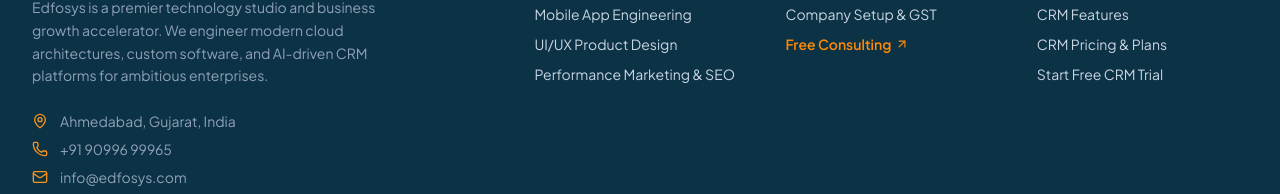
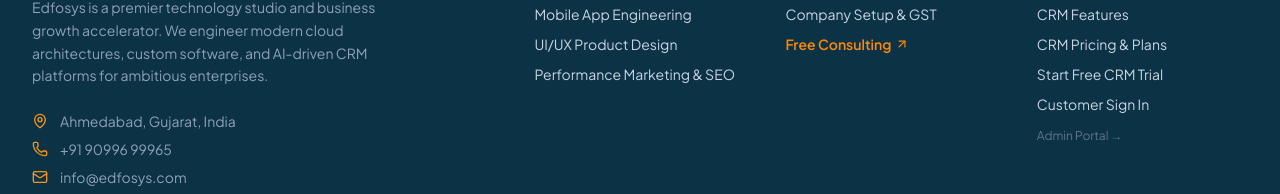
Before and after one commit to techguruyogesh/edfosys-web, a Next.js app in the folder web/: page / in a window 1280 px wide. Shown: the part 5249-5443 px from the top of the page. Built offline with nearby package versions, Linux system fonts and the light colour scheme.

Commit message:
Standardize all marketing and product CTAs across web app

```diff
--- a/web/app/crm/page.js
+++ b/web/app/crm/page.js
@@ -97,7 +97,7 @@
 
             <div className="flex flex-col sm:flex-row items-center justify-center gap-4 mb-12">
               <a
-                href="https://app.edfosys.com/register"
+                href="https://app.edfosys.com/signup"
                 target="_blank"
                 rel="noopener noreferrer"
                 className="w-full sm:w-auto px-8 py-4 rounded-xl text-base font-bold bg-[#F7941D] hover:bg-[#e57a0b] text-white shadow-xl shadow-orange-500/25 transition-all hover:scale-[1.02] flex items-center justify-center space-x-2"
@@ -215,7 +215,7 @@
             </p>
             <div className="flex flex-col sm:flex-row items-center justify-center gap-4">
               <a
-                href="https://app.edfosys.com/register"
+                href="https://app.edfosys.com/signup"
                 target="_blank"
                 rel="noopener noreferrer"
                 className="w-full sm:w-auto px-8 py-3.5 rounded-xl font-bold bg-[#F7941D] hover:bg-[#e57a0b] text-white shadow-xl"
--- a/web/app/crm/pricing/page.js
+++ b/web/app/crm/pricing/page.js
@@ -26,7 +26,7 @@
       ],
       popular: false,
       ctaText: "Start Free Trial",
-      ctaLink: "https://app.edfosys.com/register?plan=starter",
+      ctaLink: "https://app.edfosys.com/signup?plan=starter",
     },
     {
       name: "Growth",
@@ -44,7 +44,7 @@
       ],
       popular: true,
       ctaText: "Start 14-Day Trial",
-      ctaLink: "https://app.edfosys.com/register?plan=growth",
+      ctaLink: "https://app.edfosys.com/signup?plan=growth",
     },
     {
       name: "Enterprise",
--- a/web/components/layout/Footer.js
+++ b/web/components/layout/Footer.js
@@ -122,8 +122,18 @@
                 </Link>
               </li>
               <li>
-                <a href="https://app.edfosys.com/register" target="_blank" rel="noopener noreferrer" className="hover:text-[#F7941D] transition-colors">
+                <a href="https://app.edfosys.com/signup" target="_blank" rel="noopener noreferrer" className="hover:text-[#F7941D] transition-colors">
                   Start Free CRM Trial
+                </a>
+              </li>
+              <li>
+                <a href="https://app.edfosys.com/login" target="_blank" rel="noopener noreferrer" className="hover:text-[#F7941D] transition-colors">
+                  Customer Sign In
+                </a>
+              </li>
+              <li>
+                <a href="https://app.edfosys.com/admin/login" target="_blank" rel="noopener noreferrer" className="hover:text-[#F7941D] transition-colors text-xs text-slate-500 hover:text-slate-400">
+                  Admin Portal →
                 </a>
               </li>
             </ul>
--- a/web/components/layout/Navbar.js
+++ b/web/components/layout/Navbar.js
@@ -270,7 +270,7 @@
           {/* Desktop Right CTAs */}
           <div className="hidden lg:flex items-center space-x-4">
             <a
-              href="https://app.edfosys.com/admin/login"
+              href="https://app.edfosys.com/login"
               target="_blank"
               rel="noopener noreferrer"
               className="text-sm font-semibold text-slate-700 hover:text-[#F7941D] transition-colors px-3 py-2"
@@ -354,7 +354,7 @@
             </Link>
             <div className="pt-4 border-t border-slate-100 flex flex-col gap-2.5">
               <a
-                href="https://app.edfosys.com/admin/login"
+                href="https://app.edfosys.com/login"
                 className="w-full text-center py-2.5 text-sm font-semibold border border-slate-200 rounded-xl"
               >
                 Sign In
```
